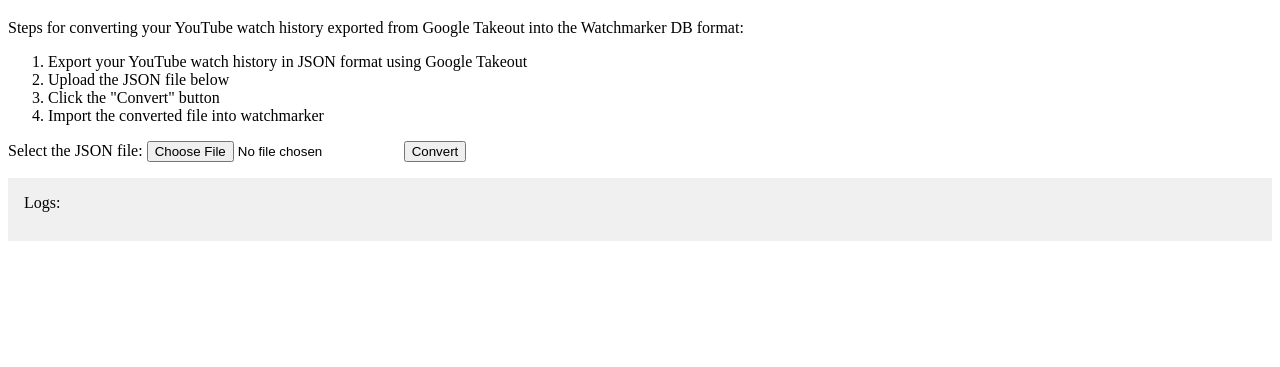
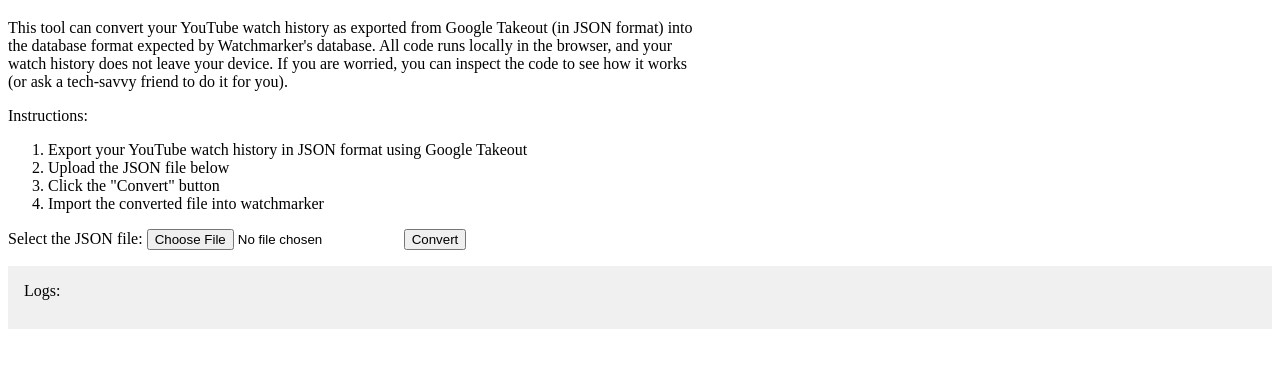
Before and after one commit to yutotakano/youtube-takeout-json-to-watchmarker, a plain HTML site: page index.html in a window 1280 px wide. Shown: the part 61-428 px from the top of the page. Drawn offline with Linux system fonts and the light colour scheme.

Commit message:
Add a small description of the tool and implications on privacy in index.html

```diff
--- a/index.html
+++ b/index.html
@@ -9,8 +9,12 @@
   </head>
   <body>
     <h1>Convert YouTube Takeout (JSON) to Watchmarker DB</h1>
+    <div style="max-width: 700px">
       <p>
-      Steps for converting your YouTube watch history exported from Google Takeout into the Watchmarker DB format:
+        This tool can convert your YouTube watch history as exported from Google Takeout (in JSON format) into the database format expected by Watchmarker's database. All code runs locally in the browser, and your watch history does not leave your device. If you are worried, you can inspect the code to see how it works (or ask a tech-savvy friend to do it for you).
+      </p>
+      <p>
+        Instructions:
         <ol>
           <li>Export your YouTube watch history in JSON format using Google Takeout</li>
           <li>Upload the JSON file below</li>
@@ -18,6 +22,7 @@
           <li>Import the converted file into watchmarker</li>
         </ol>
       </p>
+    </div>
     <label for="file">Select the JSON file:</label>
     <input type="file" id="file" accept=".json" />
     <button id="convert">Convert</button>
```
Lines whose indentation alone changed are shown as unchanged.
